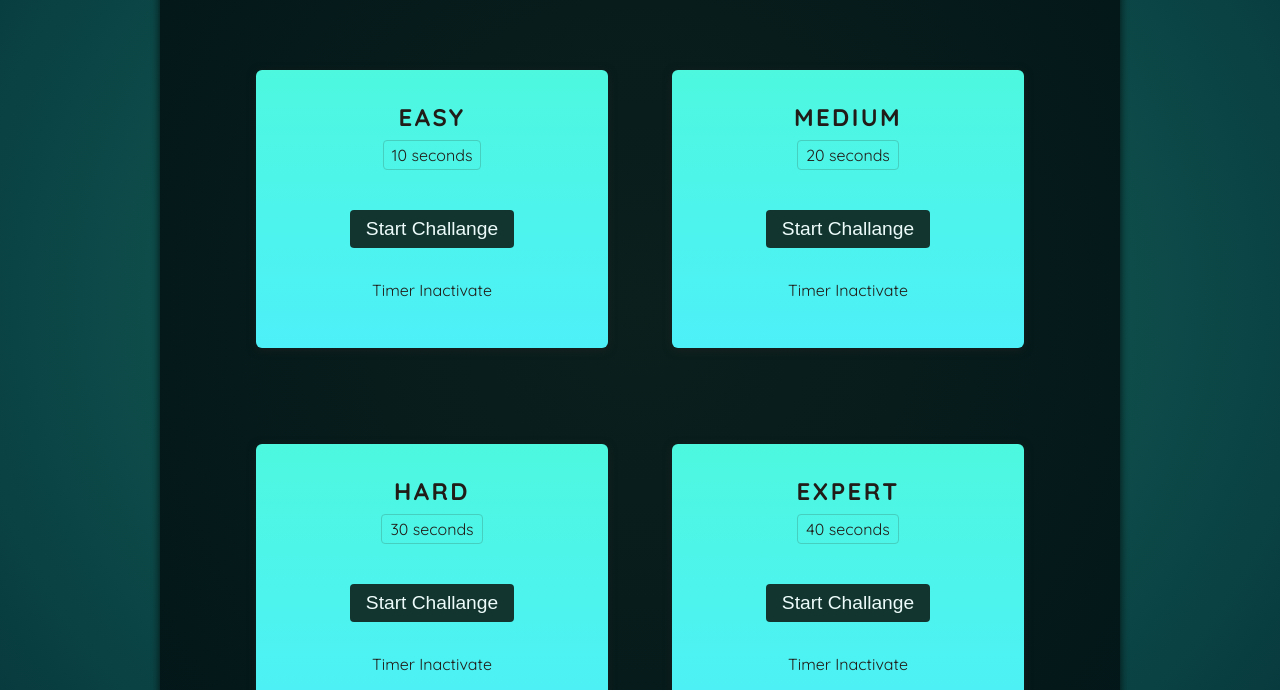
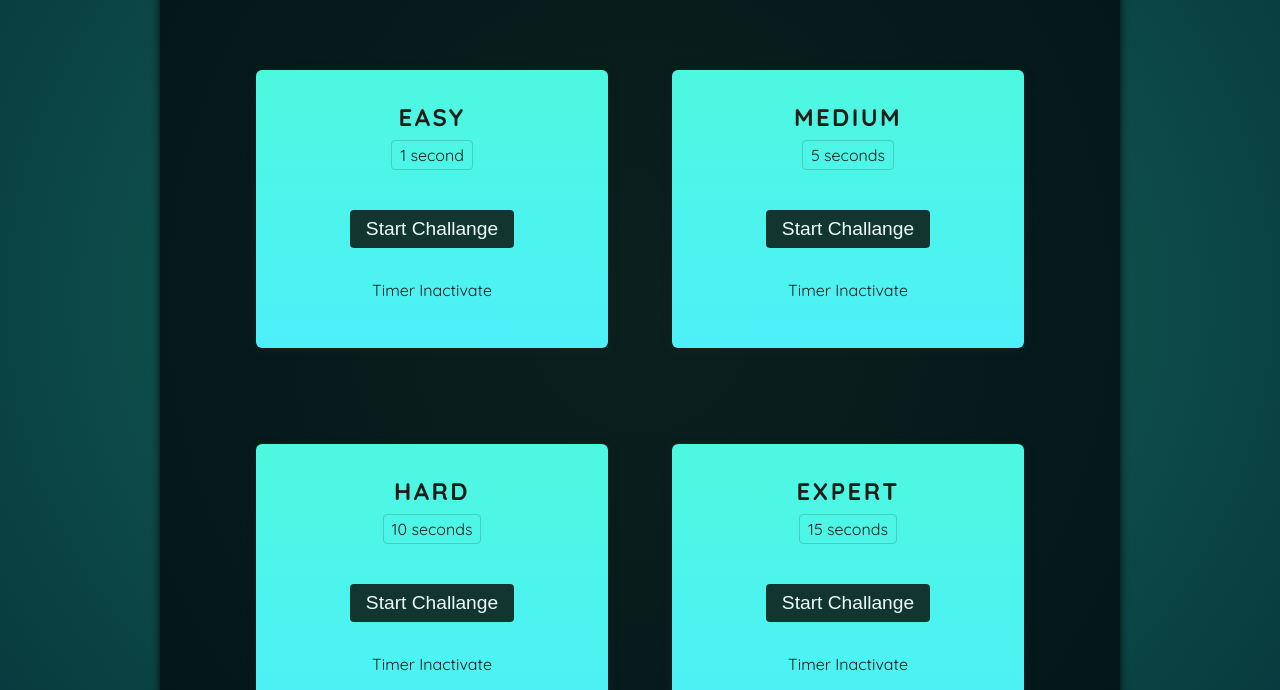
Before and after one commit to rezamf17/udemy-refs-and-portals, a React (Vite) app: page / in a window 1280 px wide. Shown: the part 262-952 px from the top of the page. Built offline with nearby package versions, Linux system fonts and the light colour scheme; a web font is replaced by a local one.

Commit message:
using refs, more than dom element connection

```diff
--- a/src/App.jsx
+++ b/src/App.jsx
@@ -6,10 +6,10 @@ function App() {
     <>
       <Player />
       <div id="challenges">
-        <TimerChallenge title="Easy" targetTime={10} />
-        <TimerChallenge title="Medium" targetTime={20} />
-        <TimerChallenge title="Hard" targetTime={30} />
-        <TimerChallenge title="Expert" targetTime={40} />
+        <TimerChallenge title="Easy" targetTime={1} />
+        <TimerChallenge title="Medium" targetTime={5} />
+        <TimerChallenge title="Hard" targetTime={10} />
+        <TimerChallenge title="Expert" targetTime={15} />
       </div>
     </>
   );
--- a/src/components/TimerChallenge.jsx
+++ b/src/components/TimerChallenge.jsx
@@ -1,30 +1,39 @@
-import { useState } from 'react'
+import { useState, useRef } from "react";
 
-export default function TimerChallange({title, targetTime}){
-		const [timerStarted, setTimerStarted] = useState(false)
-    const [timerExpired, setTimerExpired] = useState(false)
+// let timer;
+
+export default function TimerChallange({ title, targetTime }) {
+	const timer = useRef();
+
+  const [timerStarted, setTimerStarted] = useState(false);
+  const [timerExpired, setTimerExpired] = useState(false);
 
   const handleStart = () => {
-        setTimeout(() => {
-            setTimerExpired(true)
-        }, targetTime * 1000)
-				setTimerStarted(true)
-    }
+    timer.current = setTimeout(() => {
+      setTimerExpired(true);
+    }, targetTime * 1000);
+    setTimerStarted(true);
+  };
+
+	const handleStop = () => {
+    clearTimeout(timer.current);
+    setTimerStarted(false);
+  };
   return (
     <section className="challenge">
       <h2>{title}</h2>
       {timerExpired && <p>Time is up!</p>}
       <p className="challenge-time">
-                {targetTime} second{targetTime > 1? "s" : ""}
+        {targetTime} second{targetTime > 1 ? "s" : ""}
       </p>
       <p>
-                <button onClick={handleStart}>
-                    {timerStarted ? 'Stop' : 'Start'} Challange
+        <button onClick={timerStarted ? handleStop : handleStart}>
+          {timerStarted ? "Stop" : "Start"} Challange
         </button>
       </p>
-            <p className={timerStarted ? 'active' : undefined}>
-							{timerStarted ? 'Time is running...' : 'Timer Inactivate'}
+      <p className={timerStarted ? "active" : undefined}>
+        {timerStarted ? "Time is running..." : "Timer Inactivate"}
       </p>
     </section>
-    )
+  );
 }
```
Lines whose indentation alone changed are shown as unchanged.
